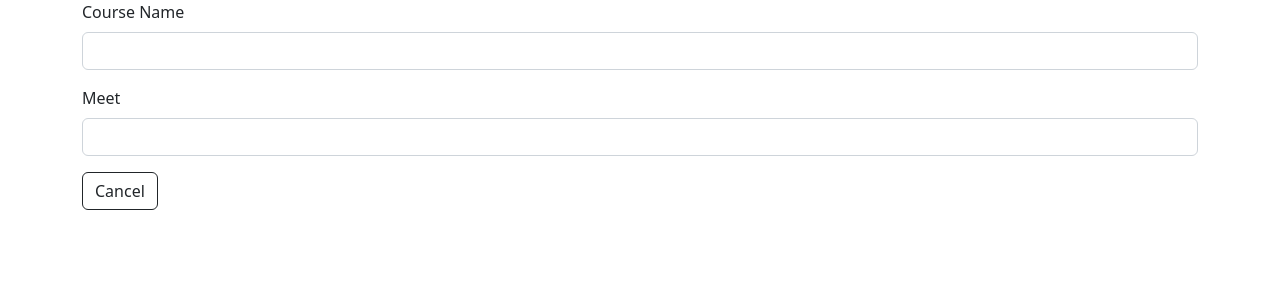
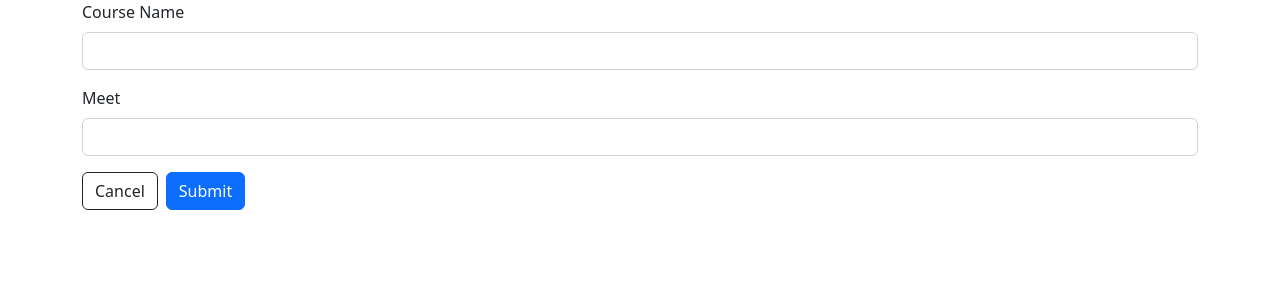
Before and after one commit to MCDK-Tech/CSReactApp, a React (Vite) app: page /CourseForm/1 in a window 1280 px wide. Shown: the top 300 px of the page. Built offline with nearby package versions, Linux system fonts and the light colour scheme.

Commit message:
Add Form Submission

```diff
--- a/src/components/CourseForm.jsx
+++ b/src/components/CourseForm.jsx
@@ -1,5 +1,6 @@
 import { useFormData } from '../utilities/useFormData';
-import { Link, useNavigate } from 'react-router-dom';
+import { Link, useNavigate, useParams } from 'react-router-dom';
+import { useDbUpdate } from '../utilities/firebase';
 
 const validateUserData = (key, val) => {
   switch (key) {
@@ -25,26 +26,27 @@ const ButtonBar = ({message, disabled}) => {
   return (
     <div className="d-flex">
       <button type="button" className="btn btn-outline-dark me-2" onClick={() => navigate(-1)}>Cancel</button>
+      <button type="submit" className="btn btn-primary me-auto" disabled={disabled}>Submit</button>
       <span className="p-2">{message}</span>
     </div>
   );
 };
 
 const CourseForm = ({user}) => {
-  // const [update, result] = useDbUpdate(`/users/${user.id}`);
+  const [update, result] = useDbUpdate(`/users/${user}`);
   const [state, change] = useFormData(validateUserData, user);
   const submit = (evt) => {
     evt.preventDefault();
-    // if (!state.errors) {
-    //   update(state.values);
-    // }
+    if (!state.errors) {
+      update(state.values);
+    }
   };
 
   return (
     <form onSubmit={submit} noValidate className={state.errors ? 'was-validated' : null}>
       <InputField name="coursename" text="Course Name" state={state} change={change} />
       <InputField name="meet" text="Meet" state={state} change={change} />
-      <ButtonBar message={""} />
+      <ButtonBar message={result?.message} />
     </form>
   )
 };
```
Also changed, not shown: 3 other files (tests, documents, lock files or other folders).
